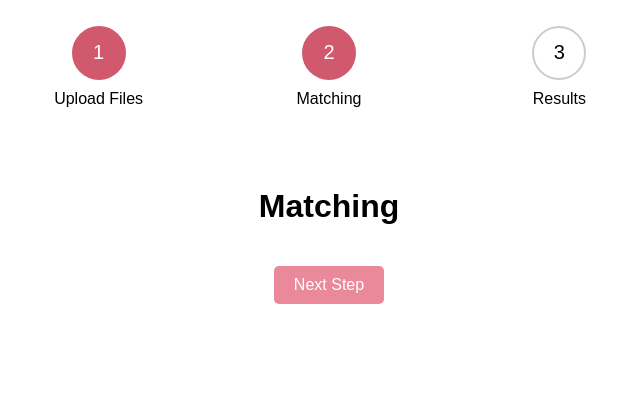
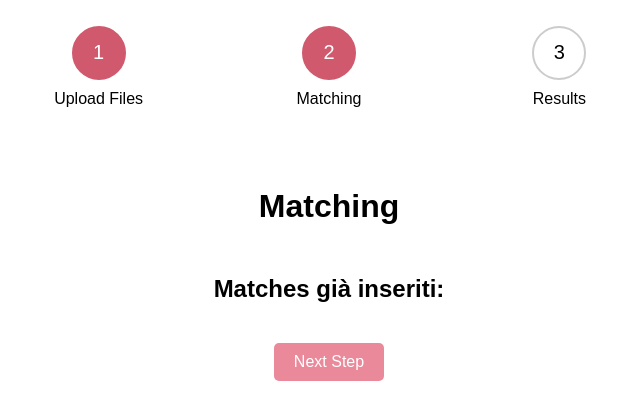
Before and after one commit to elisacatena/ProgettoFinale-idd, a Flask app: template final/templates/matching.html in a window 1280 px wide. Shown: the top 420 px of the page, without its empty margins (311-951 px from the left). Run offline with Flask 3, Linux system fonts and the light colour scheme; the template is opened without the code that fills it, so the values that code supplies are empty; parts of the project's set-up code (start-up, migrations or seed data) failed here and were passed over.

Commit message:
Inserita la lista dei match nella pagina

```diff
--- a/final/app.py
+++ b/final/app.py
@@ -99,7 +99,7 @@ def matching_page():
     else :
         matches=unused_dict
         theEnd = True
-    return render_template('matching.html', data_dict=matches, theEnd = theEnd, i=i, checkUnused=checkUnused)
+    return render_template('matching.html', data_dict=matches, theEnd = theEnd, i=i, checkUnused=checkUnused, matches_dict=matches_dict)
 
 @app.route('/submit', methods=['POST'])
 def submit():
--- a/final/static/css/matchingPage.css
+++ b/final/static/css/matchingPage.css
@@ -115,3 +115,21 @@ form button[type="submit"]:hover {
 #end {
   text-align: center;
 }
+
+
+/* Stile per il contenitore dei nuovi elementi */
+.new-elements-container {
+  margin-top: 50px; /* Regola il margine superiore a piacere */
+  text-align: center; /* Allinea il testo al centro orizzontalmente */
+}
+
+/* Stile per la lista delle chiavi */
+.keys-list {
+  list-style: none; /* Rimuove i punti elenco */
+  padding: 0; /* Rimuove il padding predefinito */
+}
+
+/* Stile per gli elementi della lista */
+.keys-list li {
+  margin-bottom: 10px; /* Spazio tra gli elementi */
+}
--- a/final/static/schema_matching_file.csv
+++ b/final/static/schema_matching_file.csv
@@ -1 +1 @@
-industry,country,name,datejoined,city,rank,valuation,investors,founded,headquarter,marketcap,employees,company,website,ownership,link,revenue,sector,address,type,ceo,market_value,company_status,company_number
+name,marketcap,country,industry,type
--- a/final/static/unused.csv
+++ b/final/static/unused.csv
@@ -1,2 +1,2 @@
-code,sharePrice,change(1day),change(1year),categories,stage,totalRaised,Generation,Family executive,Woman in leadership,Absolute Growth Rate %,Compound Annual Growth Rate (CAGR) %,price,stock,telephone,founders,key_people,services,operating_income,total_assets,IPO Year,URL,ID,Registration Date,Incorporation Date,Dissolution Date
-AAPL,$140.94,-1.38%,-17.67%,"['Tech', 'Software', 'Dowjones', 'TechHardware', 'Electronics']",Series E,$1.907B,4,No,Yes,"19,152.82",477.43,130.0,AAPL,1 208 3318400,"[' (""CZ"")', 'Yi He']",[],[],[],[],1980.0,https://find-and-update.company-information.service.gov.uk/company/11790215,1,nan,28 January 2019,nan
+URL,ID,Company ID,Company Status,Registration Date,Incorporation Date,Dissolution Date,Office Address,stock,sector,price,founded,founders,headquarters,key_people,services,revenue,operating_income,total_assets,number_of_employees,website
+https://find-and-update.company-information.service.gov.uk/company/11790215,1,11790215,Active,nan,28 January 2019,nan,38SpringfieldRoad Gillingham Kent England ME71YJ,AAPL,Technology,130.0,['July 2017'],"[' (""CZ"")', 'Yi He']",[],[],[],['US$'],[],[],[],"['www', '.binance', '.com']"
--- a/final/templates/matching.html
+++ b/final/templates/matching.html
@@ -38,6 +38,24 @@
         </ul>
     </div>
     <h1>Matching {{i}}</h1>
+    <div class="new-elements-container">
+        <h2>Matches già inseriti:</h2>
+        <ul class="keys-list">
+            {% for key in matches_dict.keys() %}
+                <li>{{ key }}</li>
+            {% endfor %}
+        </ul>
+    </div>
+
+    <!-- {% if matches_dict %}
+        <h2>Matches già inseriti:</h2>
+        <ul>
+            {% for key in matches_dict.keys() %}
+                <li>{{ key }}</li>
+            {% endfor %}
+        </ul>
+    {% endif %} -->
+
     <!-- {% if i!=1 %}
         <div>
             {{keys}}<div>
@@ -59,7 +77,6 @@
     {% if theEnd == False and checkUnused == False %}
 
     <form action="/submit" method="POST">
-
         {% for key, value in data_dict.items() %}
             <input type="checkbox" id="checkbox_{{ loop.index }}" name="checkbox_{{ loop.index }}" value="{{ key[0][1] }}-{{ key[1][1] }}" onchange="showInput(this)">
             <label for="checkbox_{{ loop.index }}">{{ key[0][1] }} - {{ key[1][1] }} : {{ value }}</label><br>
```
